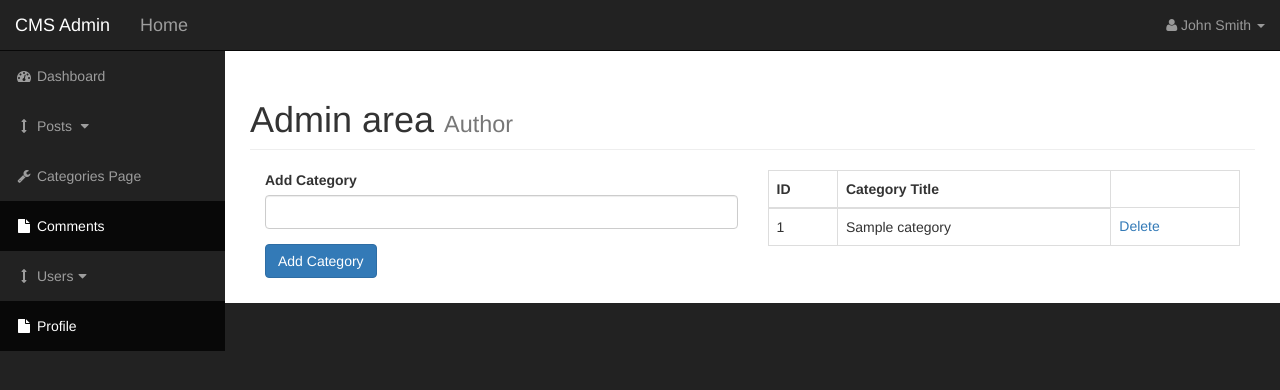
After one commit to beta86/blog, a PHP site: page /admin/categories.php in a window 1280 px wide. The commit adds this page. Shown: the top 390 px of the page. Run offline with PHP 8.4, Linux system fonts and the light colour scheme; tables that the repository leaves empty or names only in its code hold one stand-in row (values such as "Sample post").

Commit message:
[02-02-2022] Add create and delete functionality to categories admin area

```diff
--- /dev/null
+++ b/admin/categories.php
@@ -0,0 +1,99 @@
+<?php include "includes/admin_header.php" ?>
+
+
+<div id="wrapper">
+
+    <?php include "includes/admin_navigation.php" ?>
+
+
+    <div id="page-wrapper">
+        <div class="container-fluid">
+            <!-- Page Heading -->
+            <div class="row">
+                <div class="col-lg-12">
+                    <h1 class="page-header">
+                        Admin area
+                        <small>Author</small>
+                    </h1>
+
+                    <div class="col-xs-6">
+
+                        <?php
+                        if (isset($_POST['submit'])) {
+                            $cat_title = $_POST['cat_title'];
+                            if ($cat_title == "" || empty($cat_title)) {
+                                echo "This field cannot be empty";
+                            } else {
+                                $query = "INSERT INTO categories(cat_title) VALUE('{$cat_title}')";
+
+                                $create_category_query = mysqli_query($connection, $query);
+
+                                if (!$create_category_query) {
+                                    die('Query Failed' . mysqli_error($connection));
+                                }
+                            }
+                        }
+                            ?>
+
+
+                        <form action="" method="post">
+                            <div class="form-group">
+                                <label for="cat-title">Add Category</label>
+                                <input class="form-control" type="text" name="cat_title">
+                            </div>
+                            <div class="form-group">
+                                <input class="btn btn-primary" type="submit" name="submit" value="Add Category">
+                            </div>
+                        </form>
+                    </div>
+
+                    <div class="col-xs-6">
+
+                    <table class="table table-bordered table-hover">
+                        <thead>
+                        <tr>
+                            <th>ID</th>
+                            <th>Category Title</th>
+                        </tr>
+                        </thead>
+                        <tbody>
+
+                        <?php // Find all categories query
+                        $query = "SELECT * FROM categories";
+                        $select_categories = mysqli_query($connection, $query);
+
+                        while($row = mysqli_fetch_assoc($select_categories)) {
+                            $cat_id = $row['cat_id'];
+                            $cat_title = $row['cat_title'];
+
+                            echo "<tr>";
+                            echo "<td>{$cat_id}</td>";
+                            echo "<td>{$cat_title}</td>";
+                            echo "<td><a href='categories.php?delete={$cat_id}'>Delete</a></td>";
+                            echo "</tr>";
+                        }
+                        ?>
+
+                        <?php
+                        if (isset($_GET['delete'])) {
+                            $get_category_id = $_GET['delete'];
+                            $query = "DELETE FROM categories WHERE cat_id = {$get_category_id}";
+                            $delete_query = mysqli_query($connection, $query);
+                            header("Location: categories.php");
+                        }
+                        ?>
+
+                        </tbody>
+                    </table>
+                    </div>
+
+
+                </div>
+            </div>
+            <!-- /.row -->
+        </div>
+        <!-- /.container-fluid -->
+    </div>
+    <!-- /#page-wrapper -->
+
+    <?php include "includes/admin_footer.php" ?>
--- a/admin/includes/header.php
+++ b/admin/includes/admin_header.php
@@ -1,3 +1,6 @@
+<?php ob_start(); ?>
+<?php include "../includes/db.php" ?>
+
 <!DOCTYPE html>
 <html lang="en">
 
--- a/admin/includes/navigation.php
+++ b/admin/includes/admin_navigation.php
@@ -27,7 +27,6 @@
         </li>
     </ul>
 
-
     <!-- Sidebar Menu Items - These collapse to the responsive navigation menu on small screens -->
     <div class="collapse navbar-collapse navbar-ex1-collapse">
         <ul class="nav navbar-nav side-nav">
@@ -46,7 +45,7 @@
                 </ul>
             </li>
             <li>
-                <a href="bootstrap-grid.html"><i class="fa fa-fw fa-wrench"></i> Categories Page</a>
+                <a href="categories.php"><i class="fa fa-fw fa-wrench"></i> Categories Page</a>
             </li>
             <li class="active">
                 <a href="blank-page.html"><i class="fa fa-fw fa-file"></i> Comments</a>
```
Also changed, not shown: admin/index.php (+4 -3 lines), admin/includes/admin_footer.php (renamed from admin/includes/footer.php).
